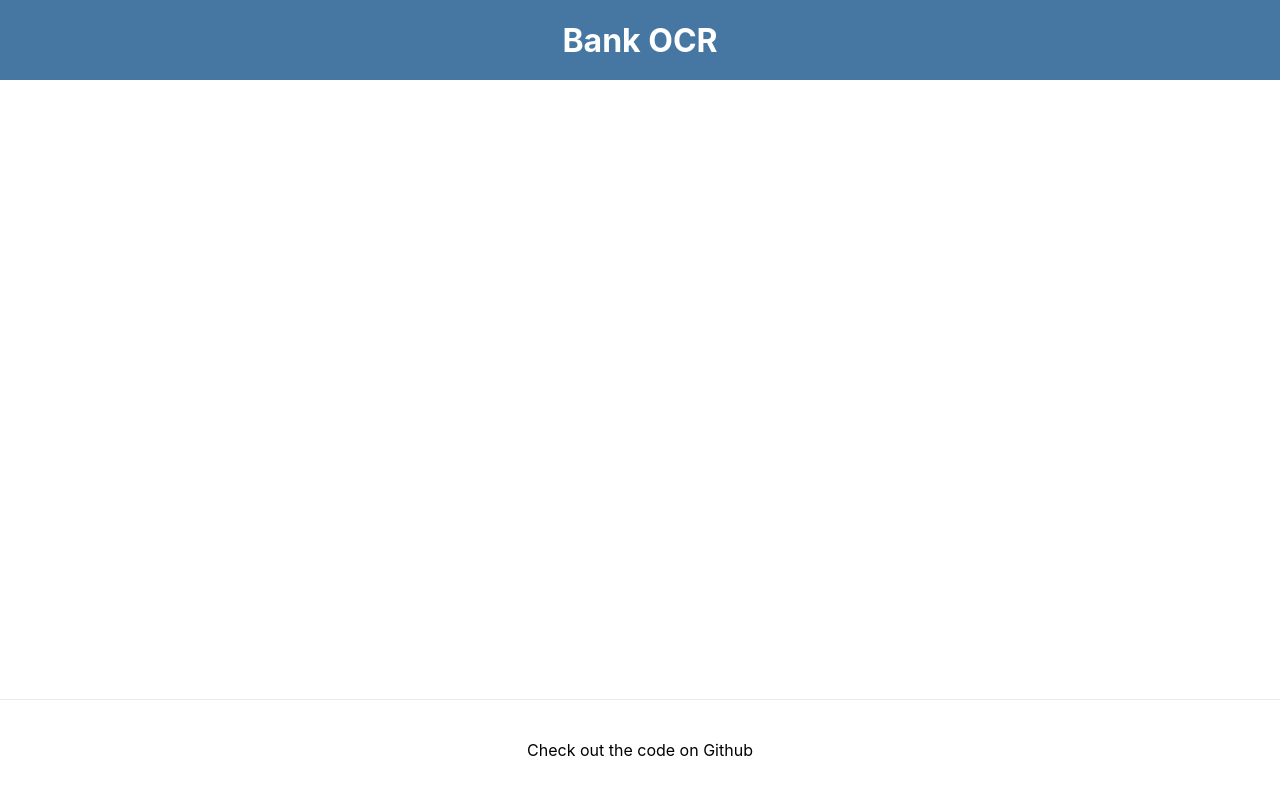
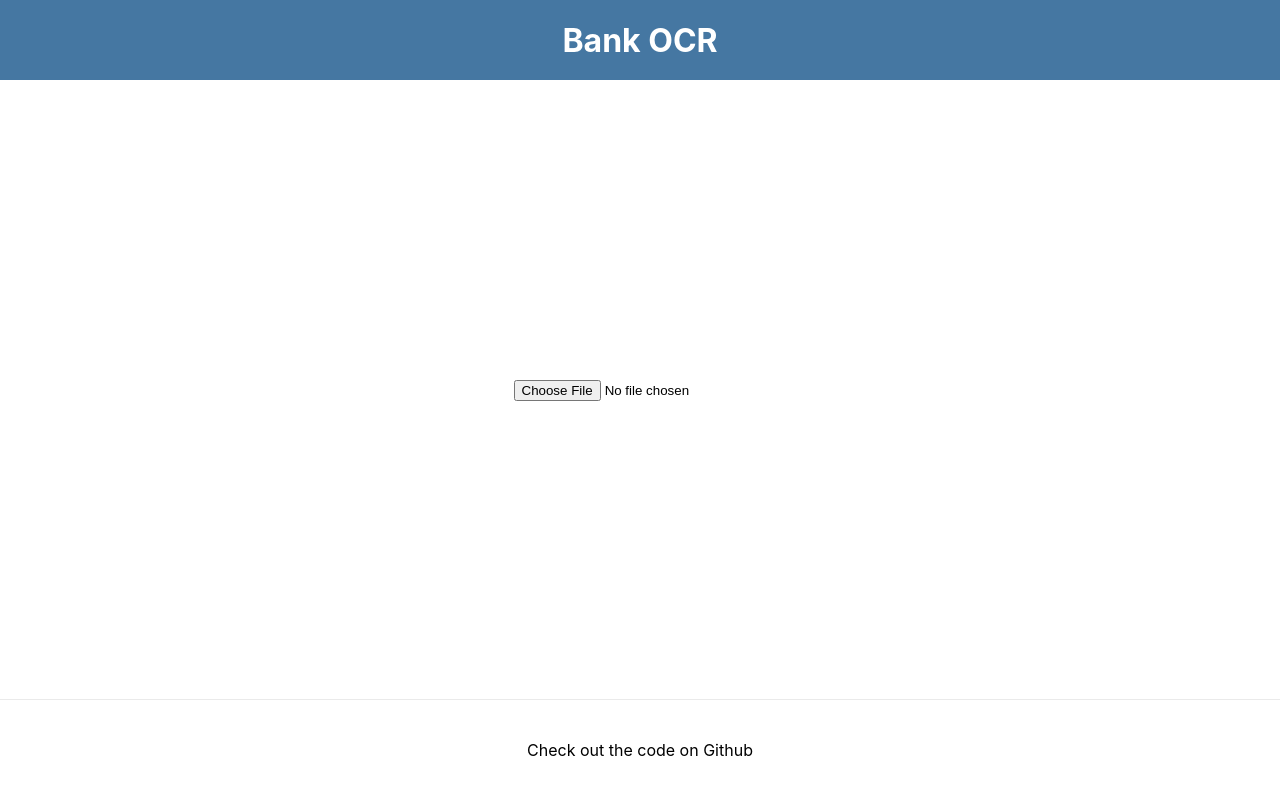
Before and after one commit to noemiGyorgy/bank-ocr, a React (Create React App) app: page / in a window 1280 px wide. Shown: the top 794 px of the page. Built offline with nearby package versions, Linux system fonts and the light colour scheme.

Commit message:
Read from a file

```diff
--- a/src/App.js
+++ b/src/App.js
@@ -1,5 +1,6 @@
 import "./App.css";
 import { BrowserRouter as Router, Route } from "react-router-dom";
+import MainPage from "./pages/MainPage";
 
 function App() {
   return (
@@ -8,7 +9,11 @@ function App() {
         <h1>Bank OCR</h1>
       </header>
 
-      <main></main>
+      <main>
+        <Router>
+          <Route exact path="/" component={MainPage} />
+        </Router>
+      </main>
       <footer>
         <a href="https://github.com/noemiGyorgy/bank-ocr" target="_blank">
           Check out the code on Github
--- /dev/null
+++ b/src/pages/MainPage.js
@@ -0,0 +1,23 @@
+import React, { useState } from "react";
+
+function MainPage() {
+  const [file, setFile] = useState(null);
+
+  const getFileContent = async (e) => {
+    e.preventDefault();
+    const reader = new FileReader();
+    reader.onload = async (e) => {
+      const text = e.target.result;
+      console.log(text);
+    };
+
+    reader.readAsText(e.target.files[0]);
+  };
+  return (
+    <div>
+      <input type="file" onChange={(e) => getFileContent(e)} />
+    </div>
+  );
+}
+
+export default MainPage;
```
Also changed, not shown: src/test/testData.txt (added).
